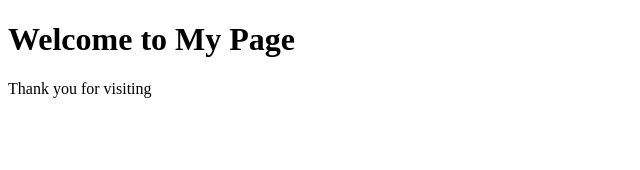
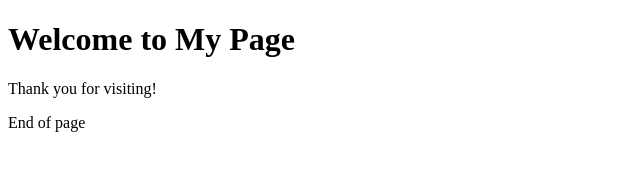
Before and after one commit to pskin01/pskin01.github.io, a plain HTML site: page index.html in a window 1280 px wide. Shown: the full height of the page, 0-640 px from the left. Drawn offline with Linux system fonts and the light colour scheme.

Commit message:
added extra line

```diff
--- a/index.html
+++ b/index.html
@@ -8,7 +8,8 @@
 </head>
 <body>
     <h1>Welcome to My Page</h1>
-    <p>Thank you for visiting</p>
+    <p>Thank you for visiting!</p>
+    <p>End of page</p>
 
 </body>
 </html>
```
